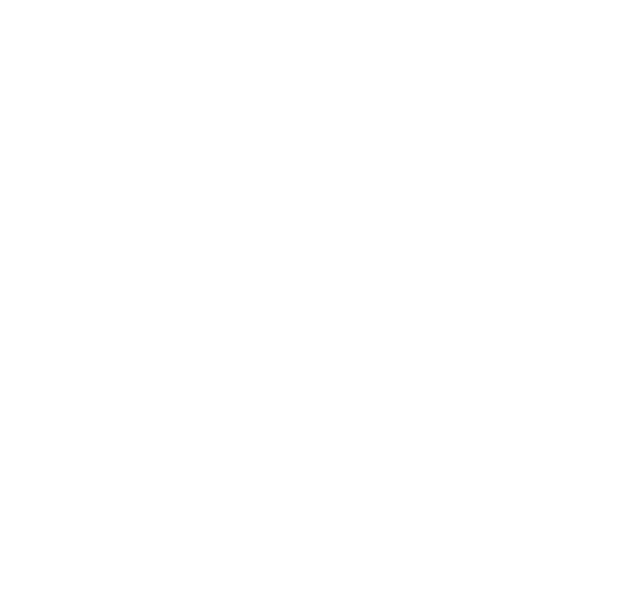
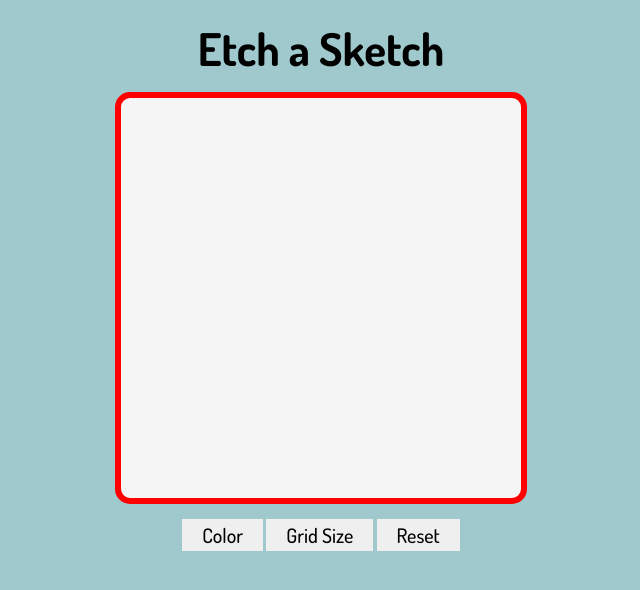
Before and after one commit to RyanJManchester/Etch-A-Sketch, a plain HTML site: page index.html in a window 1280 px wide. Shown: the whole page, without its empty margins (319-959 px from the left). Drawn offline with Linux system fonts and the light colour scheme.

Commit message:
draft page styling, basic mouseover JS

```diff
--- a/app.js
+++ b/app.js
@@ -0,0 +1,10 @@
+const gridSize = 0;
+const grid = document.getElementById('grid');
+grid.addEventListener("mouseenter", () => grid.style.backgroundColor = 'black');
+
+
+const resetbtn = document.getElementById("resetbtn");
+resetbtn.addEventListener('click', () => createGrid());
+function createGrid() {
+grid.style.backgroundColor = 'white';
+}
--- a/index.html
+++ b/index.html
@@ -1,12 +1,23 @@
 <!DOCTYPE html>
 <html lang="en">
-<head>
-    <meta charset="UTF-8">
-    <meta http-equiv="X-UA-Compatible" content="IE=edge">
-    <meta name="viewport" content="width=device-width, initial-scale=1.0">
-    <title>Etch A Sketch Game</title>
-</head>
-<body>
-
-</body>
+  <head>
+    <meta charset="UTF-8" />
+    <meta http-equiv="X-UA-Compatible" content="IE=edge" />
+    <meta name="viewport" content="width=device-width, initial-scale=1.0" />
+    <link rel="stylesheet" href="styles.css" />
+    <title>Etch A Sketch Game<</title>
+    <script src="app.js" defer></script>
+  </head>
+  <body>
+    <header>
+      <h1>Etch a Sketch</h1>
+    </header>
+    <div id="grid">
+    </div>
+    <div class="buttonsdiv">
+      <button class="buttons" id="color">Color</button>
+      <button class="buttons" id="gridbtn">Grid Size</button>
+      <button class="buttons" id="resetbtn">Reset</button>
+    </div>
+  </body>
 </html>
--- a/styles.css
+++ b/styles.css
@@ -0,0 +1,36 @@
+@import url("https://fonts.googleapis.com/css2?family=Dosis:wght@500;700&display=swap");
+
+* {
+  margin: 0;
+  padding: 0;
+  border: 0;
+  text-align: center;
+  font-family: "Dosis", sans-serif;
+}
+body {
+  background-color: #9fc9cc;
+}
+header > h1 {
+  margin-top: 20px;
+  font-size: 45px;
+  font-weight: 700;
+}
+.buttons {
+  font-size: 20px;
+  padding: 3px 20px;
+  cursor: pointer;
+}
+p {
+  font-size: 30px;
+}
+#grid {
+  max-width: 400px;
+  height: 400px;
+  border:  6px solid red;
+  border-radius: 15px;
+  margin: 15px auto;
+  background-color: whitesmoke;
+}
+.black {
+  background-color: black;
+}
```
Also changed, not shown: 2 other files.
